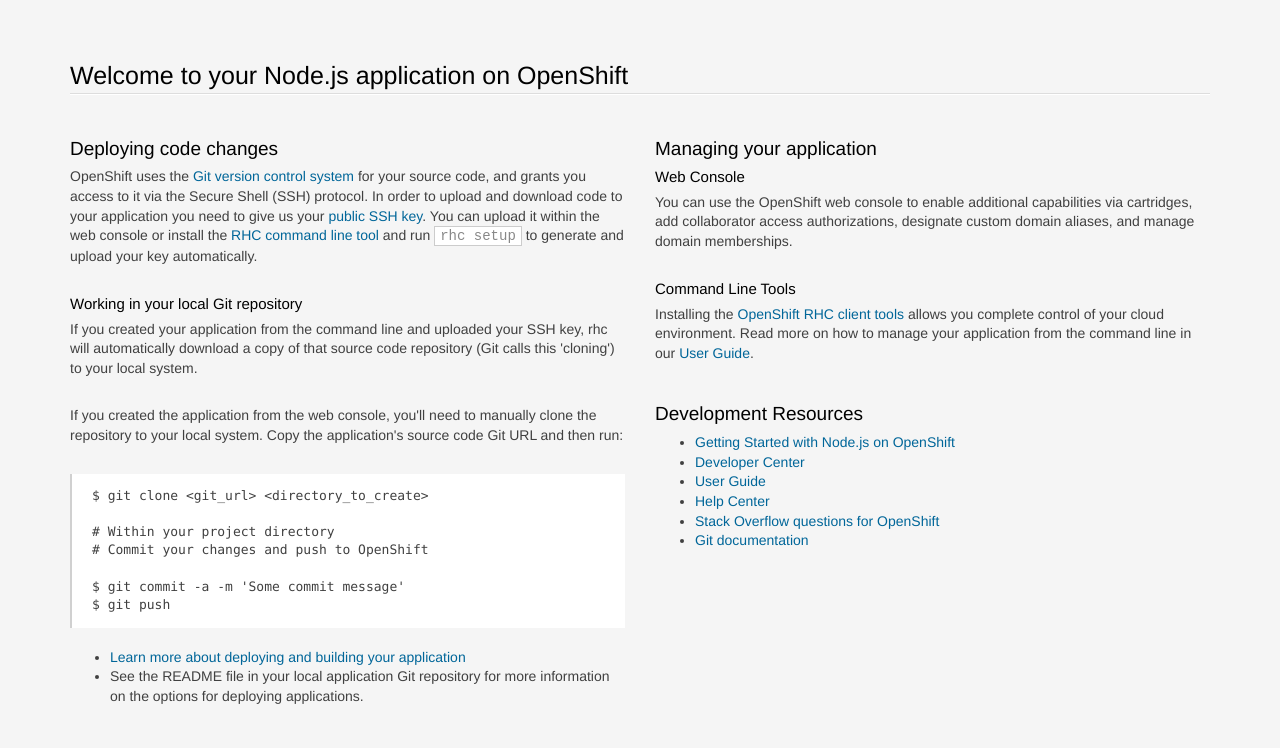
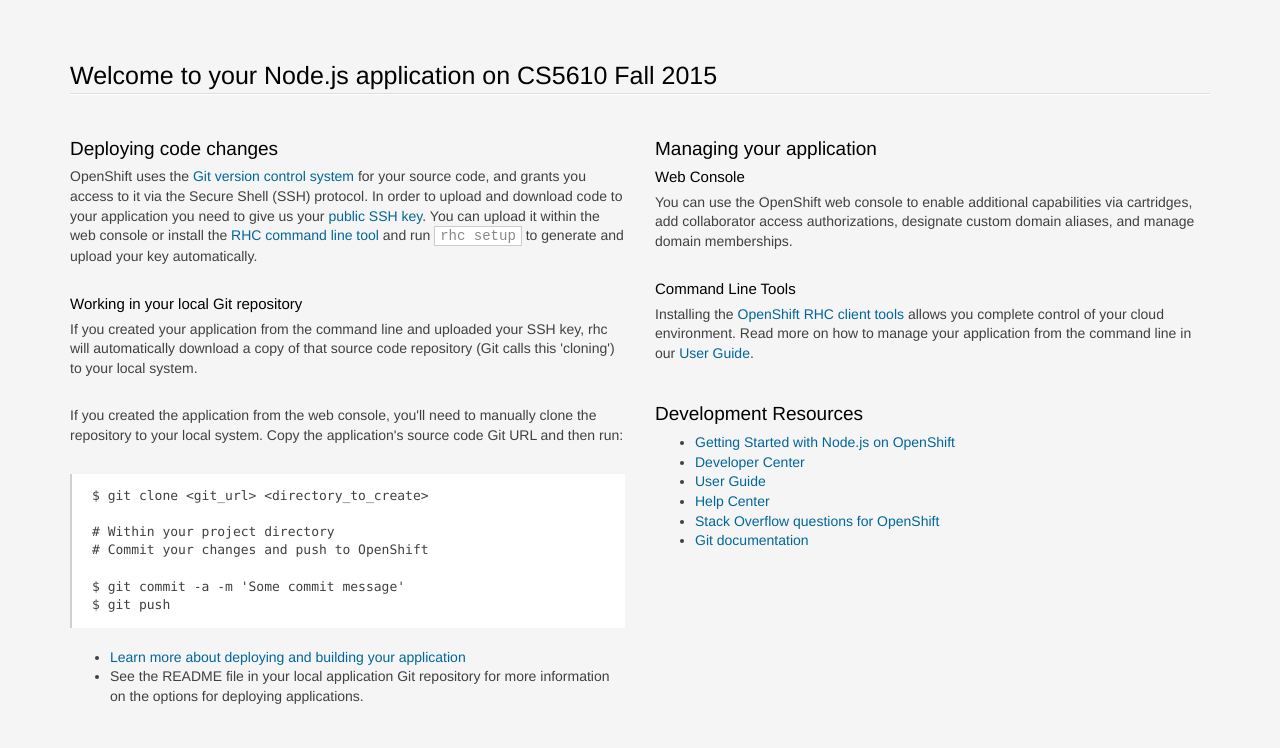
Before and after one commit to niyatia/cs5610fall2015, a website: page index.html in a window 1280 px wide. Shown: the top 748 px of the page. Drawn offline with Linux system fonts and the light colour scheme.

Commit message:
first commit

```diff
--- a/index.html
+++ b/index.html
@@ -207,7 +207,7 @@
 <body>
 <section class='container'>
           <hgroup>
-            <h1>Welcome to your Node.js application on OpenShift</h1>
+            <h1>Welcome to your Node.js application on CS5610 Fall 2015</h1>
           </hgroup>
 
 
```
Also changed, not shown: 1 other file.
